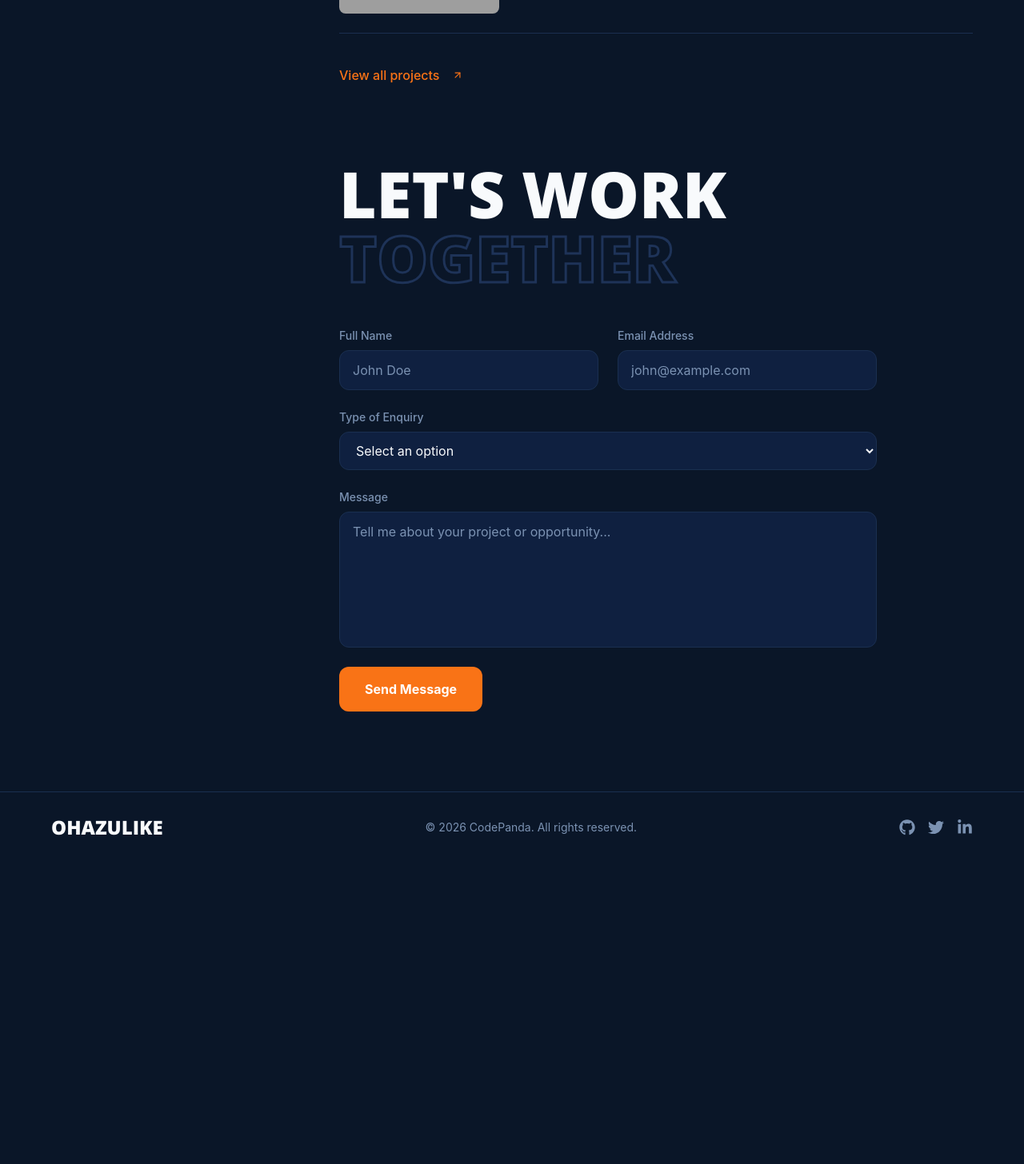
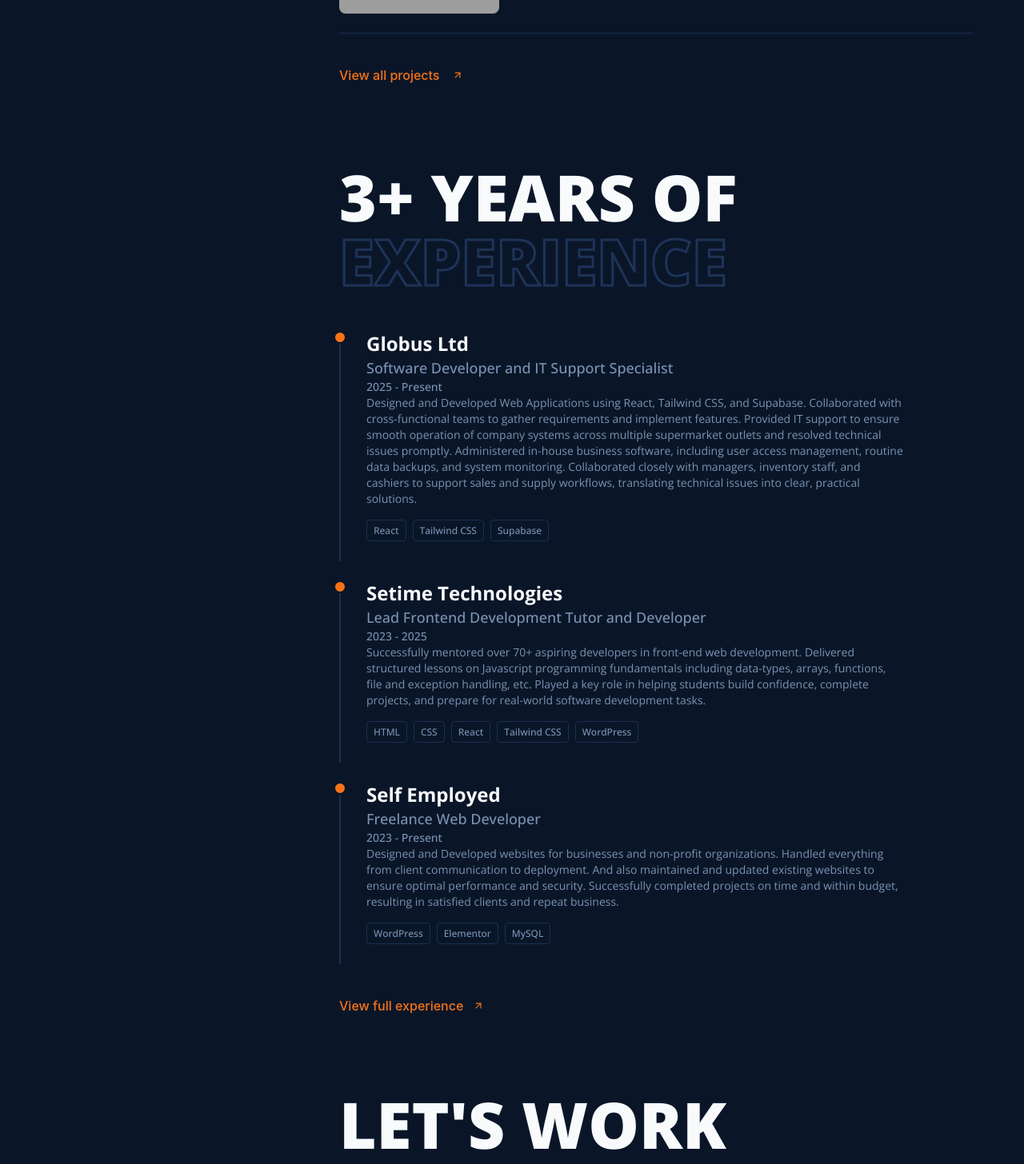
Before and after one commit to Godwinn22/Ohazulike-Chukwuebuka-Portfolio, a React (Vite) app: page / in a window 1280 px wide. Shown: the part 1310-2766 px from the top of the page at 80% size. Before the commit the page ends 2389 px from the top, so only its background shows below. Built offline with nearby package versions, Linux system fonts and the light colour scheme; no server answers; grey boxes are pictures that could not be loaded.

Commit message:
Added Experience section to Home component with ExperienceList for dynamic rendering

```diff
--- a/src/pages/Home.jsx
+++ b/src/pages/Home.jsx
@@ -1,4 +1,5 @@
 import { Link } from "react-router-dom";
+import ExperienceList from "../components/ExperienceList";
 import { statsData, projectsData } from "../data";
 import { FiArrowUpRight } from "react-icons/fi"; // Feather Icons
 
@@ -51,7 +52,7 @@
             </section>
 
             {/* ── Recent Projects Section ── */}
-            <section>
+            <section className="mb-25">
                 {/* Section heading — same stacked style */}
                 <h1
                     className="font-display text-[60px] md:text-[80px] font-black leading-none uppercase mb-8"
@@ -72,7 +73,8 @@
                 <div className="flex flex-col">
                     {projectsData.slice(0, 3).map((project) => {
                         return (
-                            <Link to={`/projects/${project.slug}`}
+                            <Link
+                                to={`/projects/${project.slug}`}
                                 key={project.id}
                                 className="flex items-center gap-6 py-6 border-b border-border group cursor-pointer"
                             >
@@ -82,7 +84,7 @@
                                         src={project.images[0]} // Show the first image as thumbnail
                                         alt={project.title}
                                         className="w-full h-full object-cover"
-										loading="lazy"
+                                        loading="lazy"
                                     />
                                 </div>
                                 {/* Project info */}
@@ -114,6 +116,35 @@
                     </Link>
                 </div>
             </section>
+
+            {/* ── Experience Section ── */}
+            <section>
+                <h2
+                    className="text-[60px] md:text-[80px] font-black leading-none uppercase mb-12"
+                    style={{ fontFamily: "var(--font-display)" }}
+                >
+                    <span className="text-text-primary block">3+ Years of</span>
+                    <span
+                        className="block"
+                        style={{
+                            WebkitTextStroke: "3px #1E3358",
+                            color: "transparent",
+                        }}
+                    >
+                        Experience
+                    </span>
+                </h2>
+                <ExperienceList limit={3} />
+                <div className="mt-10">
+                    <Link
+                        to="/experience"
+                        className="inline-flex items-center gap-3 text-accent font-medium hover:gap-5 transition-all duration-300"
+                    >
+                        View full experience
+                        <FiArrowUpRight size={14} />
+                    </Link>
+                </div>
+            </section>
         </main>
     );
 };
```
